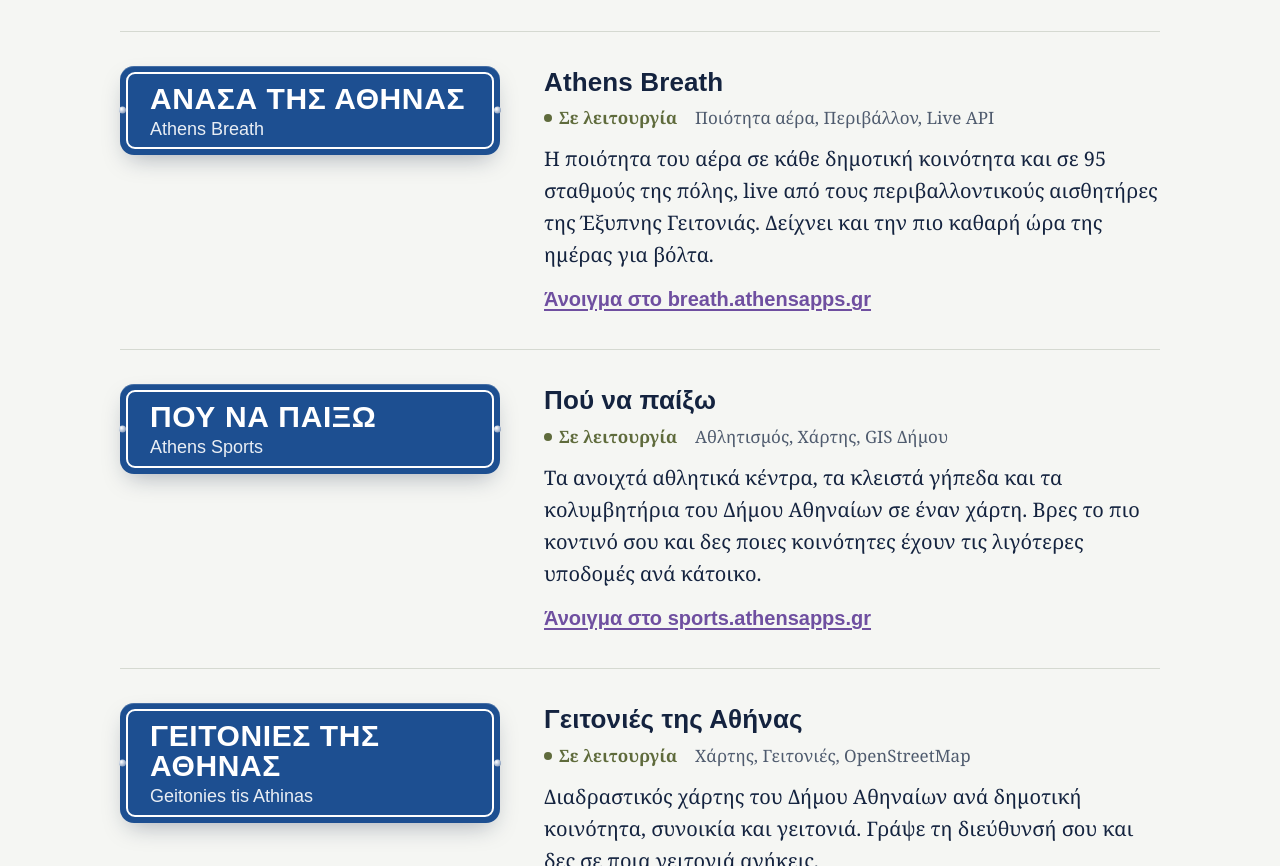
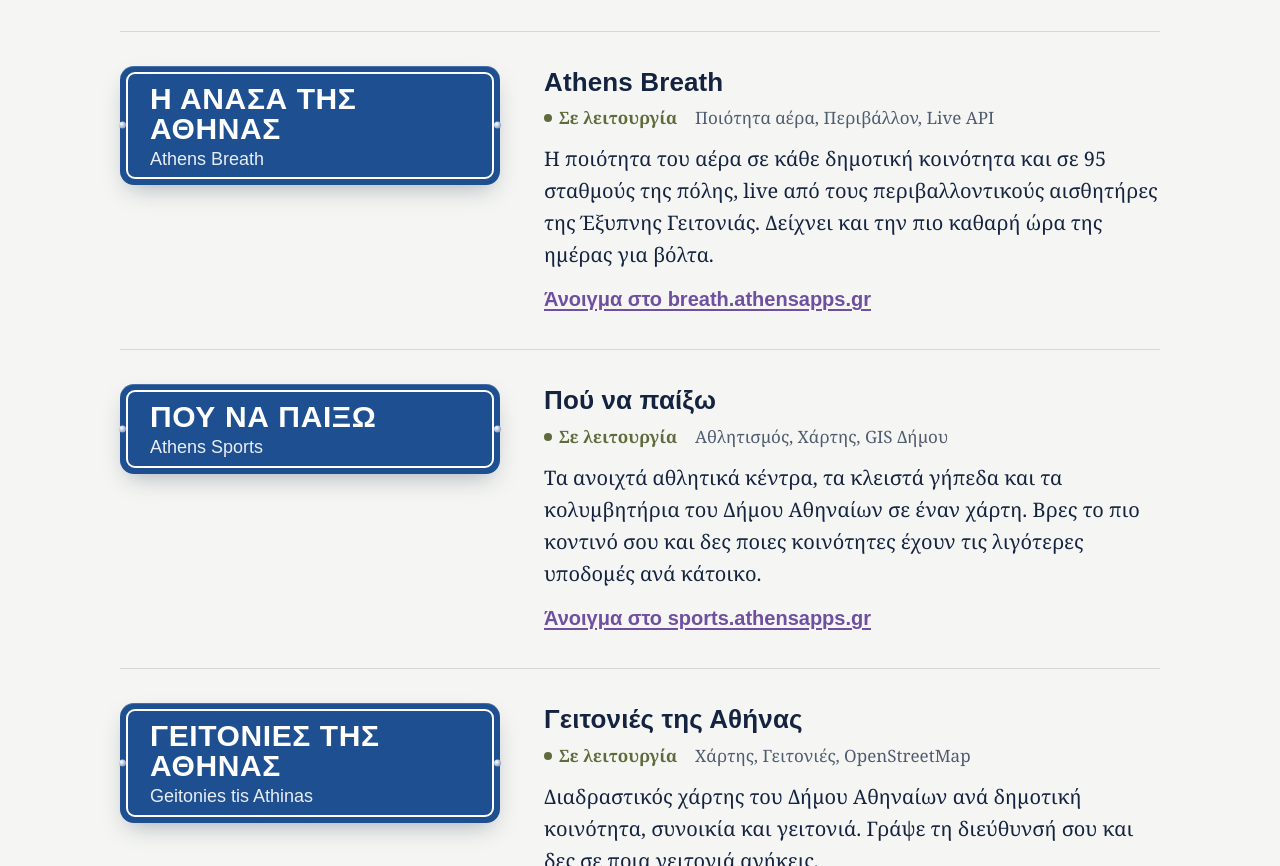
Before and after one commit to LocalAthenianDev/athensapps, a plain HTML site: page index.html in a window 1280 px wide. Shown: the part 1343-2209 px from the top of the page. Drawn offline with Linux system fonts and the light colour scheme; a web font is replaced by a local one.

Commit message:
Πινακίδα: Η ΑΝΑΣΑ ΤΗΣ ΑΘΗΝΑΣ
Co-Authored-By: Claude Opus 5.5 <noreply@anthropic.com>
Claude-Session: https://claude.ai/code/session_01KRpEZgLpvV3RMZc58UvEL4

```diff
--- a/index.html
+++ b/index.html
@@ -259,7 +259,7 @@ const PILOTS = [
   },
   {
     name: "Athens Breath",
-    sign: "ΑΝΑΣΑ ΤΗΣ ΑΘΗΝΑΣ",
+    sign: "Η ΑΝΑΣΑ ΤΗΣ ΑΘΗΝΑΣ",
     latin: "Athens Breath",
     url: "https://breath.athensapps.gr",
     status: "live",
```
